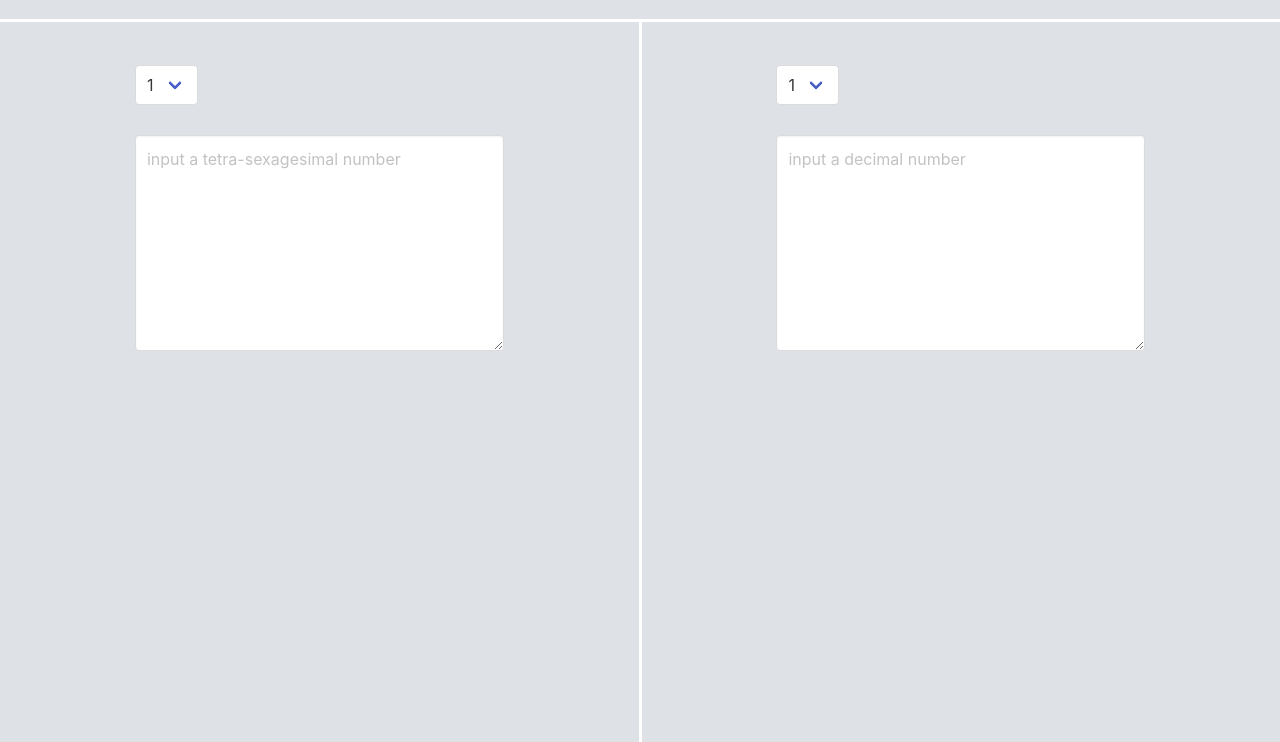
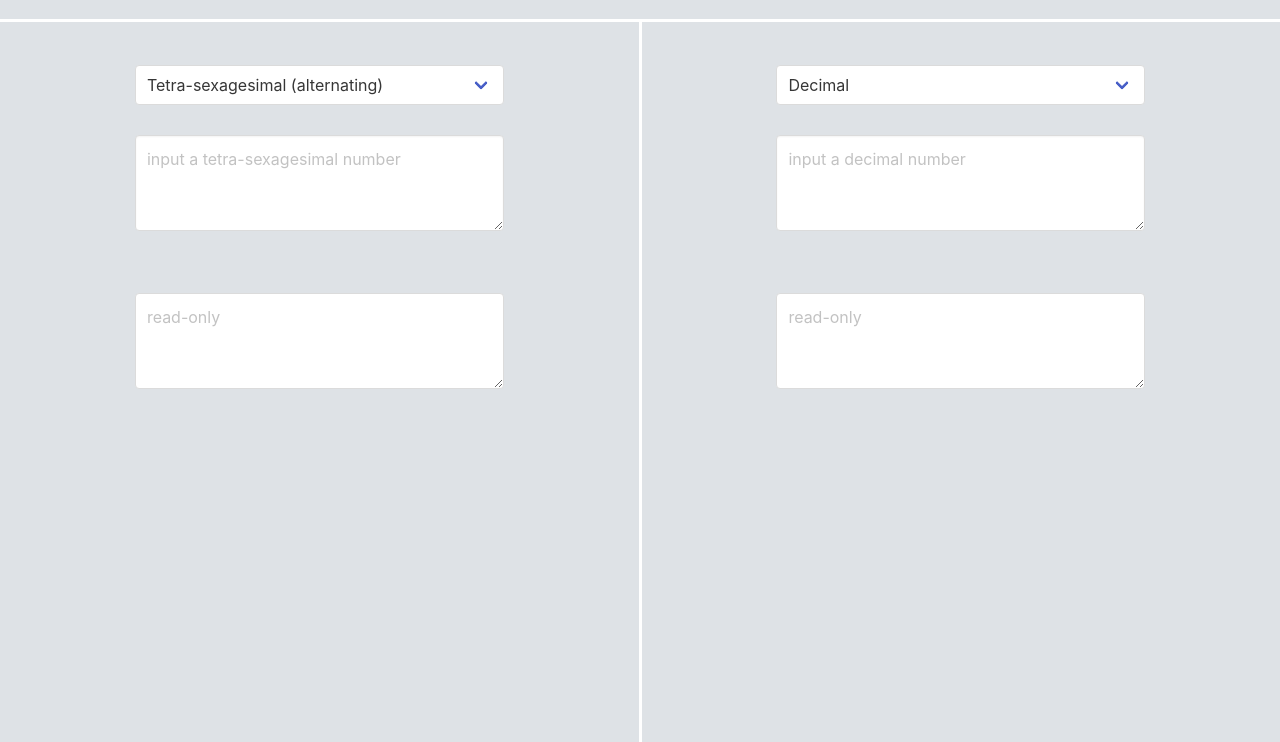
Before and after one commit to sophieball/tetra-sexagesimal, a plain HTML site: page index.html in a window 1280 px wide. Shown: the part 58-800 px from the top of the page. Drawn offline with nearby package versions, Linux system fonts and the light colour scheme.

Commit message:
refine input ui

```diff
--- a/index.html
+++ b/index.html
@@ -19,30 +19,40 @@
         <div class='column-header'>
           <div class='select-container'>
             <div class='select'>
-              <select>
-                <option>1</option>
-                <option>2</option>
+              <select id='left-lang'>
+                <option value='dec'>Decimal</option>
+                <option value='alternating'>Tetra-sexagesimal (alternating)</option>
+                <option value='alphabetical'>Tetra-sexagesimal (alphabetical)</option>
+                <option value='reversed_alpha'>Tetra-sexagesimal (reversed-alphabetical)</option>
               </select>
             </div>
           </div>
         </div>
         <div class='textarea-container'>
-          <textarea class='textarea' rows='8' placeholder='input a tetra-sexagesimal number'></textarea>
+          <textarea class='textarea' rows='3' placeholder='input a tetra-sexagesimal number'></textarea>
+        </div>
+        <div class='textarea-container'>
+          <textarea class='textarea' rows='3' placeholder='read-only' readonly></textarea>
         </div>
       </div>
       <div class='column' style='background-color: #dee2e6;'>
         <div class='column-header'>
           <div class='select-container'>
             <div class='select'>
-              <select>
-                <option>1</option>
-                <option>2</option>
+              <select id='right-lang'>
+                <option value='dec'>Decimal</option>
+                <option value='alternating'>Tetra-sexagesimal (alternating)</option>
+                <option value='alphabetical'>Tetra-sexagesimal (alphabetical)</option>
+                <option value='reversed_alpha'>Tetra-sexagesimal (reversed-alphabetical)</option>
               </select>
             </div>
           </div>
         </div>
         <div class='textarea-container'>
-          <textarea class='textarea' rows='8' placeholder='input a decimal number'></textarea>
+          <textarea class='textarea' rows='3' placeholder='input a decimal number'></textarea>
+        </div>
+        <div class='textarea-container'>
+          <textarea class='textarea' rows='3' placeholder='read-only' readonly></textarea>
         </div>
       </div>
     </div>
@@ -52,6 +62,7 @@
   document.querySelector('div[class="columns"]').style.height = parseInt(parseInt(window.innerHeight) * (1 - header_height_ratio)) + 'px';
   document.querySelectorAll('div[class="column"]').forEach(e => { e.style.height = '100%'; });
 </script>
+    <script src='ui.js'></script>
     <script src='display.js'></script>
     <script src='convertor.js'></script>
   </body>
--- /dev/null
+++ b/ui.js
@@ -0,0 +1,23 @@
+const suits_rankings = {
+  alternating: ['D', 'C', 'H', 'S'],
+  alphabetical: ['C', 'D', 'H', 'S'],
+  reversed_alpha: ['S', 'H', 'D', 'C'],
+};
+
+/* global settings */
+let left_lang = {
+  tetra: true,
+  suits_ranking: 'alternating',
+  ace_high: false
+};
+let right_lang = {
+  tetra: false,
+  suits_ranking: '',
+  ace_high: false
+};
+
+/* init settings in ui */
+const left_select = document.querySelector('select#left-lang');
+const right_select = document.querySelector('select#right-lang');
+left_select.selectedIndex = 1;
+right_select.selectedIndex = 0;
```
